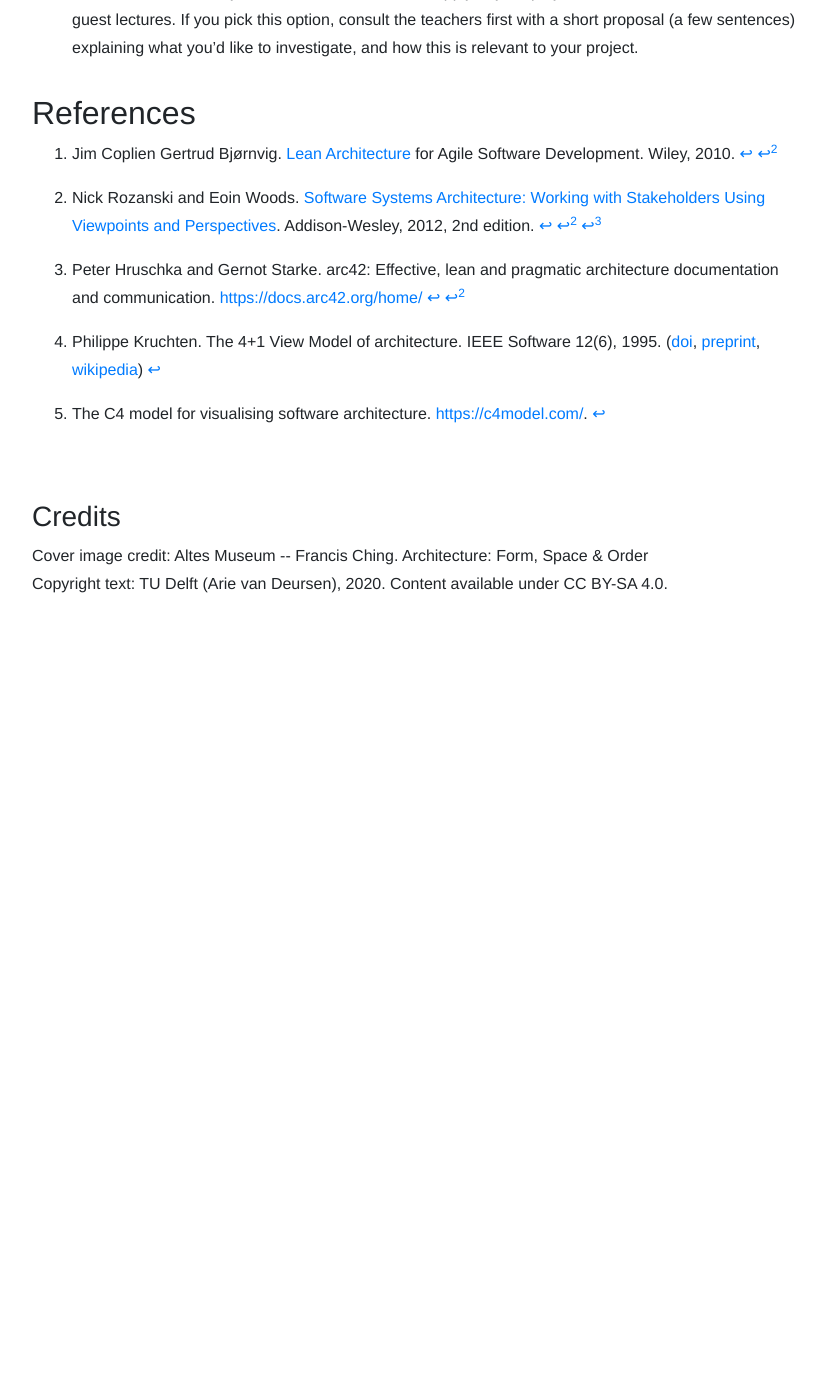
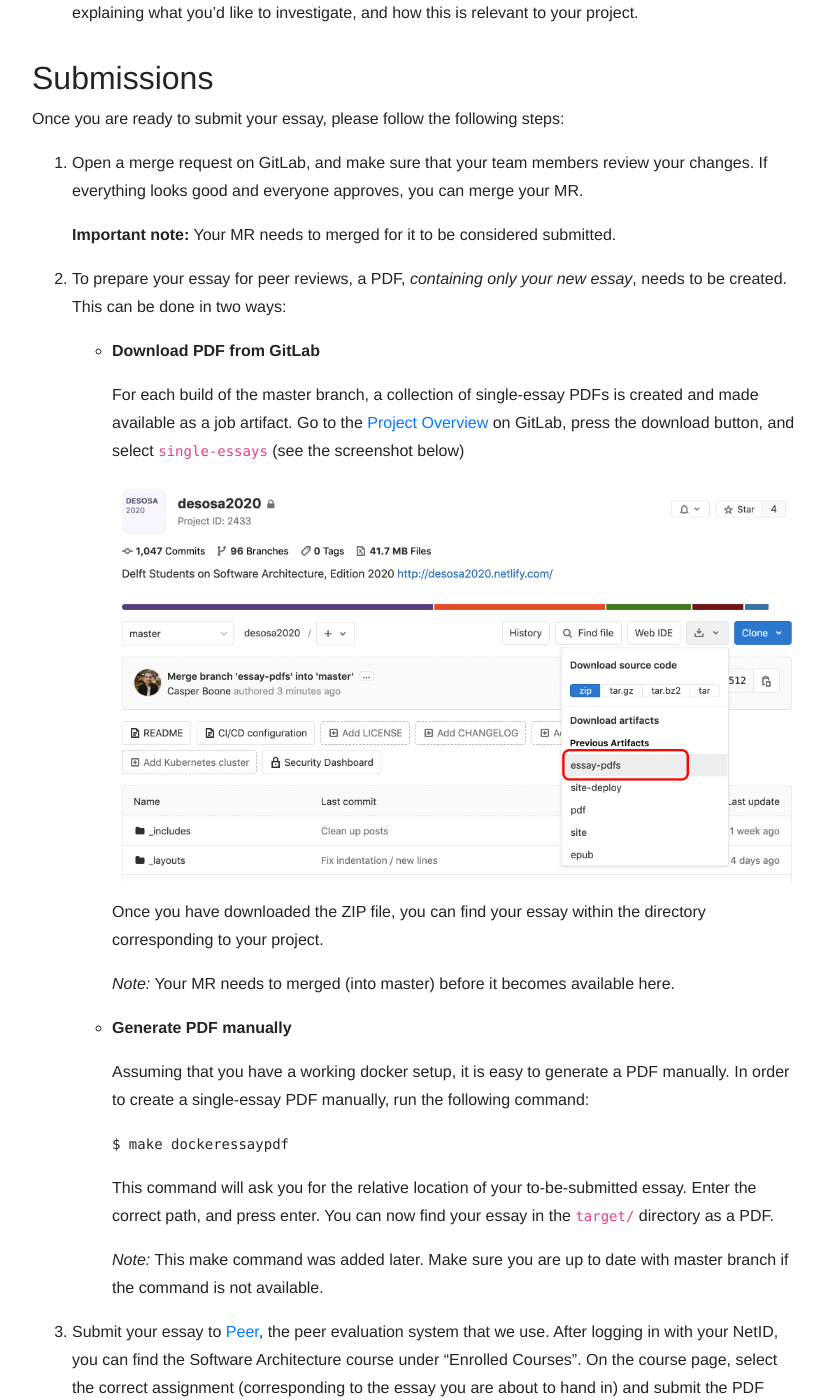
Before and after one commit to SERG-Delft/delftswa, a Jekyll site: the page built from 2020/assignment.md, in a window 1280 px wide and 1400 px high, scrolled down 5075 px. Shown: the whole window, without its empty margins (224-1049 px from the left). Built offline with Jekyll 4.4.1, drawn with Linux system fonts in a browser that asks for light colours; before the commit the page ends 5705 px from its top, so only the background shows below that; some of the changed text lies outside the part shown.

Commit message:
Add essay submission instructions

````diff
--- a/2020/assignment.md
+++ b/2020/assignment.md
@@ -113,7 +113,7 @@ You can decide yourself which posts you want to make public by means of simple m
 
 <a id="vision"></a>
 
-## Essay 1: The Product Vision
+### Essay 1: The Product Vision
 
 The starting point for your architectural analysis is a description of the _vision_ underlying your project and its future success.
 Aspects to take into account include:
@@ -135,7 +135,7 @@ Relevant literature for this essay includes
 
 <a id="architecture"></a>
 
-## Essay 2: From Vision to Architecture
+### Essay 2: From Vision to Architecture
 
 While the first essay focuses on the set of fundamental concepts or properties of the system in its environment,
 in the second you explore how these are realized through its architectural elements and relationships, and the principles of its design and evolution.
@@ -159,23 +159,66 @@ Relevant literature for this essay includes
 - _SIG componentization_: The Sigrid Beta Architecture visualization for your system may provide input to your development view
 
 
-## Essay 3: The Code-Level Perspective
+### Essay 3: The Code-Level Perspective
 
 _Details will follow_
 
 
 <a id="deepening"></a>
-## Essay 4: Deepening your Analysis
+### Essay 4: Deepening your Analysis
 
 Your team's final essay serves to deepen your analyis, and can be on one of the following topics:
 
-1. [Configurability analysis](assignment-variability.html), based on the  lecture by Xavier Devroey.
+1. [Configurability analysis](assignment-variability.html), based on the lecture by Xavier Devroey.
 
-2. Collaboration analysis, based on the  lecture by Ayushi Rastogi (details will follow)
+2. Collaboration analysis, based on the lecture by Ayushi Rastogi (details will follow)
 
-3. Sustainability analysis, based on the  lecture by Luís Cruz (details will follow)
+3. Sustainability analysis, based on the lecture by Luís Cruz (details will follow)
 
 4. A topic of choice, specific to your project. This can be based on documentation of your project, architectural literature you'd like to understand and apply to your project, or on one of the industrial guest lectures. If you pick this option, consult the teachers first with a short proposal (a few sentences) explaining what you'd like to investigate, and how this is relevant to your project.
+
+## Submissions
+
+Once you are ready to submit your essay, please follow the following steps:
+
+1.  Open a merge request on GitLab, and make sure that your team members review your changes.
+    If everything looks good and everyone approves, you can merge your MR.
+
+    **Important note:** Your MR needs to merged for it to be considered submitted.
+
+2.  To prepare your essay for peer reviews, a PDF, _containing only your new essay_, needs to be created.
+    This can be done in two ways:
+
+    *   **Download PDF from GitLab**
+
+        For each build of the master branch, a collection of single-essay PDFs is created and made available as a job artifact.
+        Go to the [Project Overview](https://gitlab.ewi.tudelft.nl/in4315/2019-2020/desosa2020) on GitLab, press the download button, and select `single-essays` (see the screenshot below)
+
+        ![Select single-essays from the GitLab master branch job artifacts](/img/gitlab_artifacts.png){:.img-fluid}
+
+        Once you have downloaded the ZIP file, you can find your essay within the directory corresponding to your project.
+
+        _Note:_ Your MR needs to merged (into master) before it becomes available here.
+
+    *   **Generate PDF manually**
+
+        Assuming that you have a working docker setup, it is easy to generate a PDF manually.
+        In order to create a single-essay PDF manually, run the following command:
+        ```
+        $ make dockeressaypdf
+        ```
+        This command will ask you for the relative location of your to-be-submitted essay.
+        Enter the correct path, and press enter.
+        You can now find your essay in the `target/` directory as a PDF.
+
+        _Note:_ This make command was added later.
+        Make sure you are up to date with master branch if the command is not available.
+
+3.  Submit your essay to [Peer](https://peer.ewi.tudelft.nl/), the peer evaluation system that we use.
+    After logging in with your NetID, you can find the Software Architecture course under "Enrolled Courses".
+    On the course page, select the correct assignment (corresponding to the essay you are about to hand in) and submit the PDF from step 2.
+
+    _Note:_ This only needs to be done once per team.
 
 ## References
 
````
Also changed, not shown: img/gitlab_artifacts.png (added).
